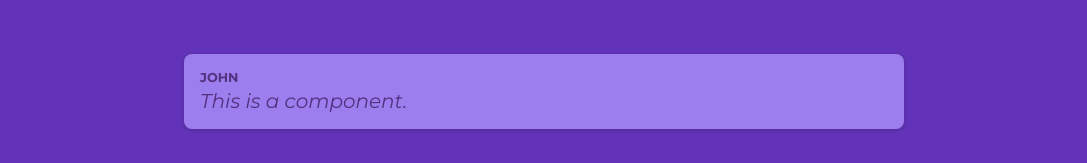
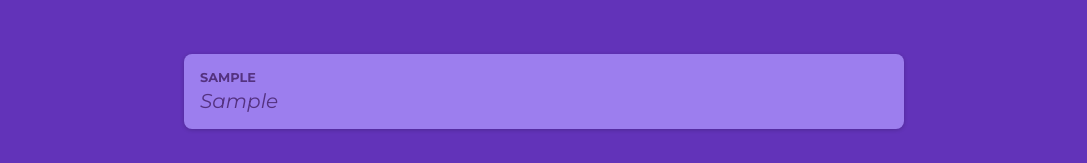
Before and after one commit to CarolANikolic/react-poster, a React (Vite) app: page / in a window 1280 px wide. Both pictures are taken after typing "Sample", "Sample" into the empty fields and a click on the button "Submit". Shown: the part 174-337 px from the top of the page, without its empty margins (96-1183 px from the left). Built offline with nearby package versions, Linux system fonts and the light colour scheme.

Commit message:
feat: add and display new post when the form is submitted.

```diff
--- a/src/components/NewPost/NewPost.jsx
+++ b/src/components/NewPost/NewPost.jsx
@@ -1,7 +1,7 @@
 import styles from './NewPost.module.css';
 import { useState } from 'react';
 
-const NewPost = (props) => {
+const NewPost = ({ onCancel, onAddPost}) => {
     const [ enteredText, setEnteredText ] = useState('');
     const [ enteredAuthor, setEnteredAuthor ] = useState('');
 
@@ -19,7 +19,8 @@ const NewPost = (props) => {
             content: enteredText,
             author: enteredAuthor
         }
-        props.onStopPosting();
+        onAddPost(postData);
+        onCancel();
     }
 
     return (
@@ -46,7 +47,7 @@ const NewPost = (props) => {
             <p className={styles.actions}>
                 <button
                     type="button"
-                    onClick={props.onStopPosting}>
+                    onClick={onCancel}>
                     Cancel
                 </button>
                 <button>Submit</button>
--- a/src/components/PostItem/PostItem.jsx
+++ b/src/components/PostItem/PostItem.jsx
@@ -3,8 +3,8 @@ import styles from '../PostItem/PostItem.module.css'
 const PostItem = (props) => {
     return (
         <li className={styles.post}>
-            <p className={styles.author}>{props.onAuthorChange}</p>
-            <p className={styles.content}>{props.onTextChange}</p>
+            <p className={styles.author}>{props.author}</p>
+            <p className={styles.content}>{props.text}</p>
         </li>
     );
 }
--- a/src/components/PostList/PostList.jsx
+++ b/src/components/PostList/PostList.jsx
@@ -2,22 +2,36 @@ import Modal from "../Modal/Modal";
 import NewPost from "../NewPost/NewPost";
 import PostItem from "../PostItem/PostItem";
 import styles from '../PostList/PostList.module.css';
+import { useState } from "react";
 
 const PostList = (props) => {
+    const [posts, setPosts] = useState([]);
+
+    // Use functional form when to set a new state (setState) depends on the current state (existingPosts).
+    // This form gives you the most up-to-date status, even if it changes in process of updating the state, e.g., adding a new post to the list of existing posts.
+    function addPostHandler(postData) {
+        setPosts((existingPosts) => [postData, ...existingPosts]);
+    }
 
     return (
         <>
             {props.isPosting &&
                 <Modal onClose={props.onStopPosting}>
-                    <NewPost onStopPosting={props.onStopPosting} />
+                    <NewPost
+                        onCancel={props.onStopPosting}
+                        onAddPost={addPostHandler}
+                    />
                 </Modal>
             }
 
             <ul className={styles.posts}>
-                <PostItem
-                    onAuthorChange='John'
-                    onTextChange='This is a component.'
-                />
+                {posts.map((post, index) =>
+                    <PostItem
+                        key={index}
+                        author={post.author}
+                        text={post.content}
+                    />
+                )}
             </ul>
         </>
     );
```
